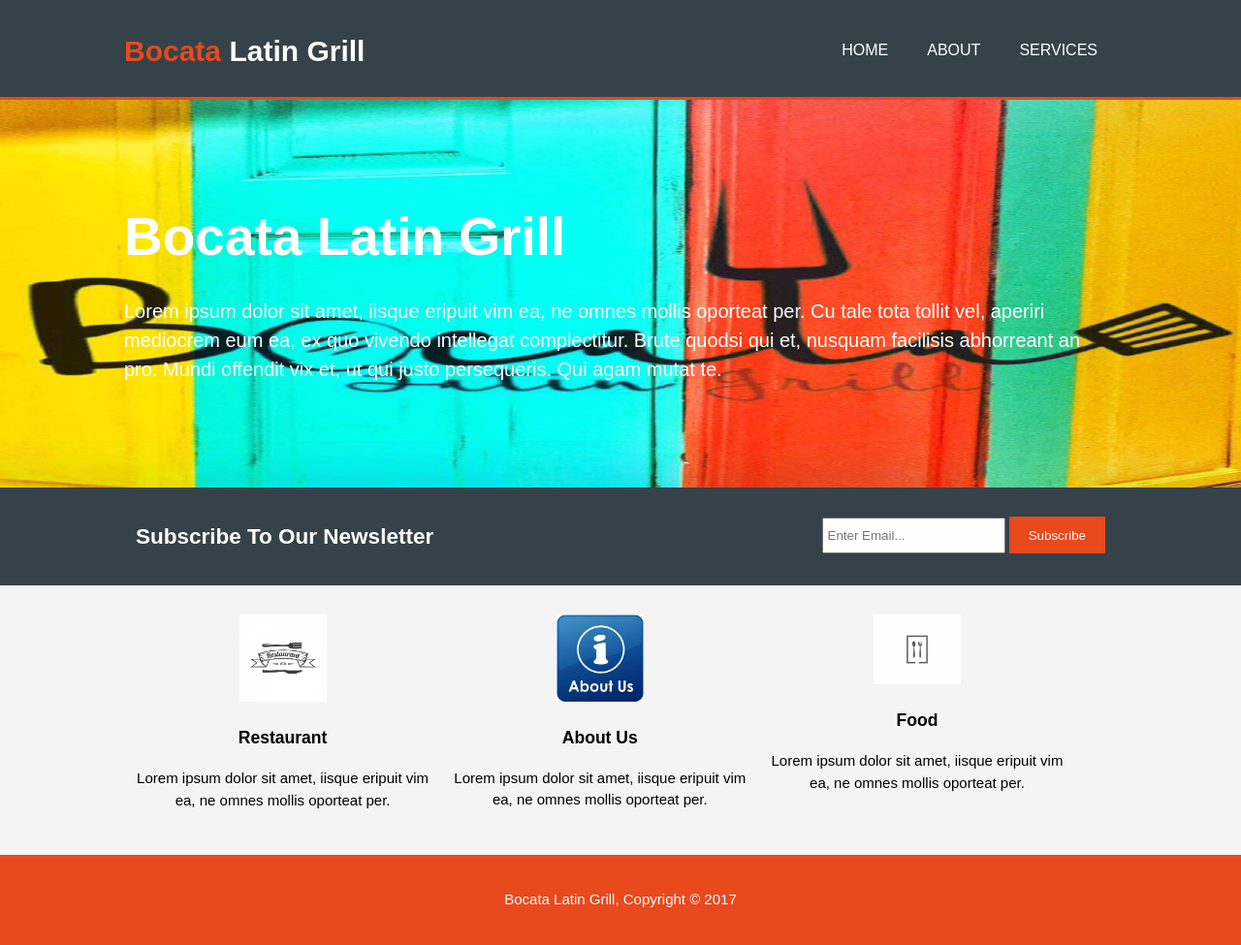
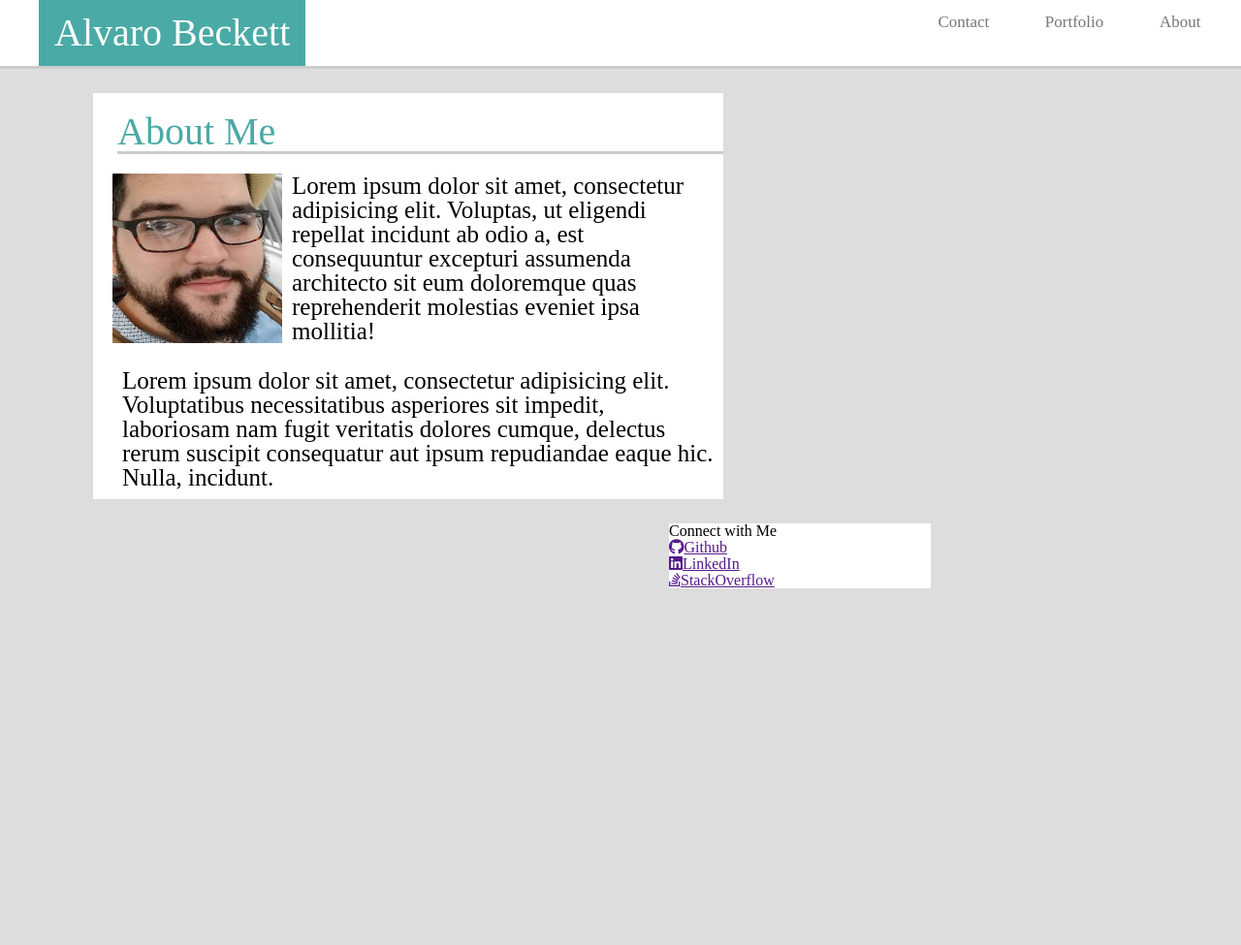
Before and after one commit to AlvaroBeckett/AlvaroBeckett.github.io, a plain HTML site: page index.html in a window 1280 px wide. Shown: the whole page at 97% size. After the commit the page ends 800 px from the top, so only its background shows below. Drawn offline with Linux system fonts and the light colour scheme.

Commit message:
Upload basic resume

```diff
--- a/CSS/style.css
+++ /dev/null
@@ -1,138 +0,0 @@
-body {
-	font: 15px/1.5 Arial, Helvetica, sans-serif;
-	padding: 0;
-	margin: 0;
-	background-color: #f4f4f4
-}
-
-/*Global */
-.container {
-	width: 80%;
-	margin: auto;
-	overflow: hidden;
-}
-
-ul {
-	margin: 0;
-	padding: 0;
-}
-
-.button_1 {
-	height: 38px;
-	background: #e8491d;
-	border: 0;
-	padding-left: 20px;
-	padding-right: 20px;
-	color: #ffffff;
-}
-
-/*Header*/
-header {
-	background: #35424a;
-	color: #ffffff;
-	padding-top: 30px;
-	min-height: 70px;
-	border-bottom: #e8491d 3px solid;
-}
-
-header a{
-	color: #ffffff;
-	text-decoration: none;
-	text-transform: uppercase;
-	font-size: 16px;
-}
-
-header li {
-	float: left;
-	display: inline;
-	padding: 0 20px 0 20px;
-}
-
-header #branding {
-	float: left;
-}
-
-header #branding h1 {
-	margin: 0;
-}
-
-header nav {
-	float: right;
-	margin-top:10px;
-}
-
-header .highlight, header .current a{
-	color: #e8491d;
-	font-weight: bold;
-}
-
-header a:hover{
-	color:#cccccc;
-	font-weight: bold;
-}
-
-/*Showcase*/
-#showcase {
-	min-height: 400px;
-	background: url('../img/Bocata_Logo.jpg') no-repeat center center fixed;
-	background-size: 100% 110%;
-	background-position: center;
-	text-anchor: center;
-	color: #ffffff;
-}
-
-#showcase h1 {
-	margin-top: 100px;
-	font-size: 55px;
-	margin-bottom: 10px;
-}
-
-#showcase p {
-	font-size: 20px;
-}
-
-/*Newsletter*/
-#newsletter {
-	padding: 15px;
-	color: #ffffff;
-	background: #35424a;
-}
-
-#newsletter h1 {
-	float: left;
-}
-
-#newsletter form {
-	float: right;
-	margin-top: 15px;
-}
-
-#newsletter input[type="email"] {
-	padding: 4px;
-	height: 25px;
-	widows: 250px;
-}
-
-/*Boxes*/
-#boxes {
-	margin-top: 20px
-}
-
-#boxes .box {
-	float: left;
-	width: 30%;
-	padding: 10px;
-	text-align: center;
-}
-
-#boxes .box img {
-	width: 90px;
-}
-
-footer {
-	padding: 20px;
-	margin-top: 20px;
-	color: #ffffff;
-	background-color: #e8491d;
-	text-align: center;
-}
--- /dev/null
+++ b/assets/css/reset.css
@@ -0,0 +1,48 @@
+/* http://meyerweb.com/eric/tools/css/reset/
+   v2.0 | 20110126
+   License: none (public domain)
+*/
+
+html, body, div, span, applet, object, iframe,
+h1, h2, h3, h4, h5, h6, p, blockquote, pre,
+a, abbr, acronym, address, big, cite, code,
+del, dfn, em, img, ins, kbd, q, s, samp,
+small, strike, strong, sub, sup, tt, var,
+b, u, i, center,
+dl, dt, dd, ol, ul, li,
+fieldset, form, label, legend,
+table, caption, tbody, tfoot, thead, tr, th, td,
+article, aside, canvas, details, embed,
+figure, figcaption, footer, header, hgroup,
+menu, nav, output, ruby, section, summary,
+time, mark, audio, video {
+	margin: 0;
+	padding: 0;
+	border: 0;
+	font-size: 100%;
+	font: inherit;
+	vertical-align: baseline;
+}
+/* HTML5 display-role reset for older browsers */
+article, aside, details, figcaption, figure,
+footer, header, hgroup, menu, nav, section {
+	display: block;
+}
+body {
+	line-height: 1;
+}
+ol, ul {
+	list-style: none;
+}
+blockquote, q {
+	quotes: none;
+}
+blockquote:before, blockquote:after,
+q:before, q:after {
+	content: '';
+	content: none;
+}
+table {
+	border-collapse: collapse;
+	border-spacing: 0;
+}
--- /dev/null
+++ b/assets/css/style.css
@@ -0,0 +1,71 @@
+/*Base Styles*/
+
+body {
+	background-color: #ddd;
+}
+
+.m-section {
+	max-width: 960px;
+}
+
+.about-me {
+	width: 650px;
+	background-color: #fff;
+	float: left;
+	margin: 25px 0px 0px 10%;
+}
+
+.connect {
+	width: 270px;
+	background-color: #fff;
+	float: right;
+	margin-top: 25px;
+}
+
+/*Header*/
+
+.navbar	{
+	background-color: #fff;
+	overflow: hidden;
+	border-bottom: solid #ccc;
+}
+
+.navbar h1 {
+	color: #fff;
+	float: left;
+	text-align: center;
+	margin: 0px 0px 0px 40px;
+	padding: 14px 16px;
+	font-size: 40px;
+	background-color: #4aaaa5;
+}
+.navbar a {
+	float: right;
+	text-align: center;
+	padding: 14px 16px;
+	text-decoration: none;
+	font-size: 17px;
+	color: #777;
+	margin-right: 2%;
+}
+
+/*Body*/
+
+.about-me h2 {
+	color: #4aaaa5;
+	font-size: 40px;
+	margin: 20px 0px 20px 25px;
+	border-bottom: solid #ccc;
+}
+
+img {
+	width: 175px;
+	height: 175px;
+	float: left;
+	margin: 0 10px 10px 20px;
+}
+
+.about-me p {
+	font-size: 25px;
+	margin: 0 10px 10px 30px;
+}
--- a/index.html
+++ b/index.html
@@ -1,69 +1,53 @@
 <!DOCTYPE html>
-<html>
+<html lang="en">
 <head>
-		<meta charset="utf-8">
-		<meta name="viewport" content="width=device-width">
-		<meta name="description" content="Affortable and professional web design">
-		<meta name="keywords" content="web design, affortable web design, professional web design">
-		<meta name="author" content="Alvaro Beckett">
-		<title>Bocata Latin Grill | Welcome</title>
-		<link rel="stylesheet" href="./css/style.css"
+
+	<!-- Basic page needs -->
+	<meta charset="UTF-8">
+	<title>Basic Portfolio</title>
+
+	<!-- Mobile specific metas -->
+	<meta name="viewport" content="width=device-width, inital-scale=1">
+
+	<!-- CSS -->
+	<link rel="stylesheet" href="assets/css/reset.css">
+	<link rel="stylesheet" href="assets/css/style.css">
+
+	<!-- Javascript -->
+	<script src="https://use.fontawesome.com/6f039fb851.js"></script>
+
 </head>
+
 <body>
 	<header>
-			<div class="container">
-				<div id="branding">
-					<h1><span class="highlight">Bocata</span> Latin Grill</h1>
-				</div>
-				<nav>
+		<div class="navbar">
+		<h1>Alvaro Beckett</h1>
 			<ul>
-						<li><a href="index.html">Home</a></li>
-						<li><a href="about.html">About</a></li>
-						<li><a href="services.html">Services</a></li>
+				<li><a href="">About</a></li>
+				<li><a href="">Portfolio</a></li>
+				<li><a href="">Contact</a></li>
 			</ul>
-				</nav>
 		</div>
 	</header>
 
-		<section id="showcase">
-			<div class="container">
-				<h1>Bocata Latin Grill</h1>
-				<p>Lorem ipsum dolor sit amet, iisque eripuit vim ea, ne omnes mollis oporteat per. Cu tale tota tollit vel, aperiri mediocrem eum ea, ex quo vivendo intellegat complectitur. Brute quodsi qui et, nusquam facilisis abhorreant an pro. Mundi offendit vix et, ut qui justo persequeris. Qui agam mutat te.</p>
+	<section class="m-section">
+		<div class="about-me">
+			<h2 class="a-header">About Me</h2>
+				<img src="assets/images/photo.png">
+
+				<p>Lorem ipsum dolor sit amet, consectetur adipisicing elit. Voluptas, ut eligendi repellat incidunt ab odio a, est consequuntur excepturi assumenda architecto sit eum doloremque quas reprehenderit molestias eveniet ipsa mollitia!</p>
+				<br>
+				<p>Lorem ipsum dolor sit amet, consectetur adipisicing elit. Voluptatibus necessitatibus asperiores sit impedit, laboriosam nam fugit veritatis dolores cumque, delectus rerum suscipit consequatur aut ipsum repudiandae eaque hic. Nulla, incidunt.</p>
+		</div>
+
+		<div class="connect">
+			<h3>Connect with Me</h3>
+			<ul>
+				<li><a href=""><i class="fa fa-github" aria-hidden="true"></i>Github</a></li>
+				<li><a href=""><i class="fa fa-linkedin-square" aria-hidden="true"></i>LinkedIn</a></li>
+				<li><a href=""><i class="fa fa-stack-overflow" aria-hidden="true"></i>StackOverflow</a></li>
+			</ul>
 		</div>
 	</section>
-
-		<section id="newsletter">
-			<div class="container">
-				<h1>Subscribe To Our Newsletter</h1>
-				<form>
-					<input type="email" placeholder="Enter Email...">
-					<button type="submit" class=button_1>Subscribe</button>
-				</form>
-			</div>
-		</section>
-
-		<section id="boxes">
-			<div class="container">
-				<div class="box">
-					<img src="./img/Restaurant_Logo.jpg">
-					<h3>Restaurant</h3>
-					<p>Lorem ipsum dolor sit amet, iisque eripuit vim ea, ne omnes mollis oporteat per.</p>
-				</div>
-				<div class="box">
-					<img src="./img/AboutUs_Logo.jpg">
-					<h3>About Us</h3>
-					<p>Lorem ipsum dolor sit amet, iisque eripuit vim ea, ne omnes mollis oporteat per.</p>
-				</div>
-				<div class="box">
-					<img src="./img/Food_Logo.jpg">
-					<h3>Food</h3>
-					<p>Lorem ipsum dolor sit amet, iisque eripuit vim ea, ne omnes mollis oporteat per.</p>
-				</div>
-			</div>
-		</section>
-
-		<footer>
-			<p>Bocata Latin Grill, Copyright &copy; 2017</p>
-		</footer>
 </body>
 </html>
--- a/style.css
+++ /dev/null
@@ -1,36 +0,0 @@
-body {
-	background: url("nature.jpg.jpg") no-repeat;
-	background-size: cover;
-	font-family: Arial;
-	color: white;
-}
-ul {
-	margin: 0px;
-	padding: 0px;
-	list-style: none;
-	font-family: Arial;
-}
-ul li {
-	float: left;
-	width: 200px;
-	height: 40px;
-	background-color: black;
-	opacity: .8;
-	line-height: 40px;
-	text-align: center;
-	font-size: 20px;
-}
-ul li a {
-	text-decoration: none;
-	color: white;
-	display: block;
-}
-ul li a:hover {
-	background-color: green;
-}
-ul li ul li {
-	display: none;
-}
-ul li:hover ul li {
-	display:block;
-}
```
Also changed, not shown: about.html (deleted, +0 -10 lines), assets/images/photo.png (added), contact.html (added), img/AboutUs_Logo.jpg (deleted), img/Bocata_Logo.jpg (deleted), img/Food_Logo.jpg (deleted), img/Restaurant_Logo.jpg (deleted), portfolio.html (added). Lines whose indentation alone changed are shown as unchanged.
